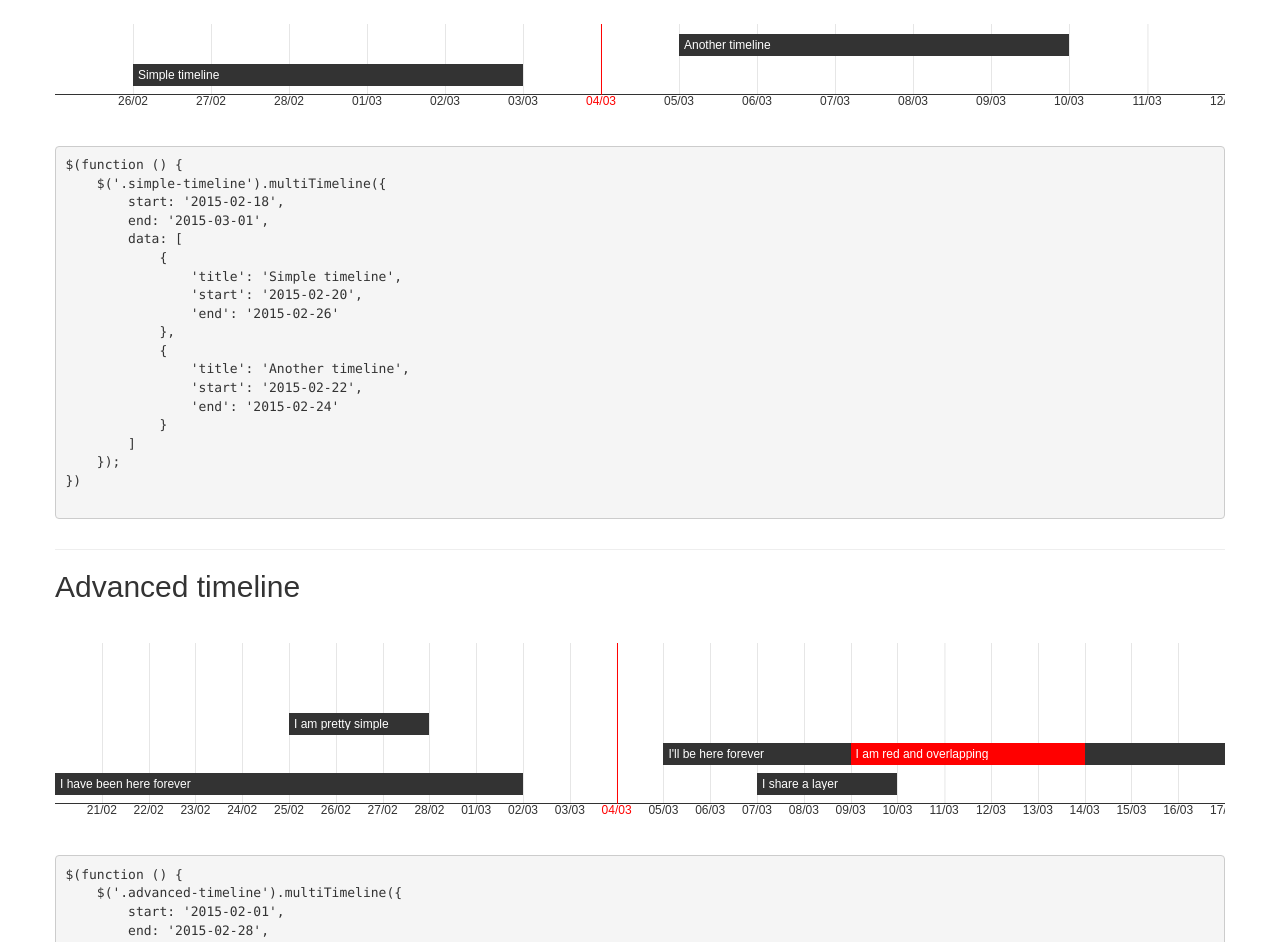
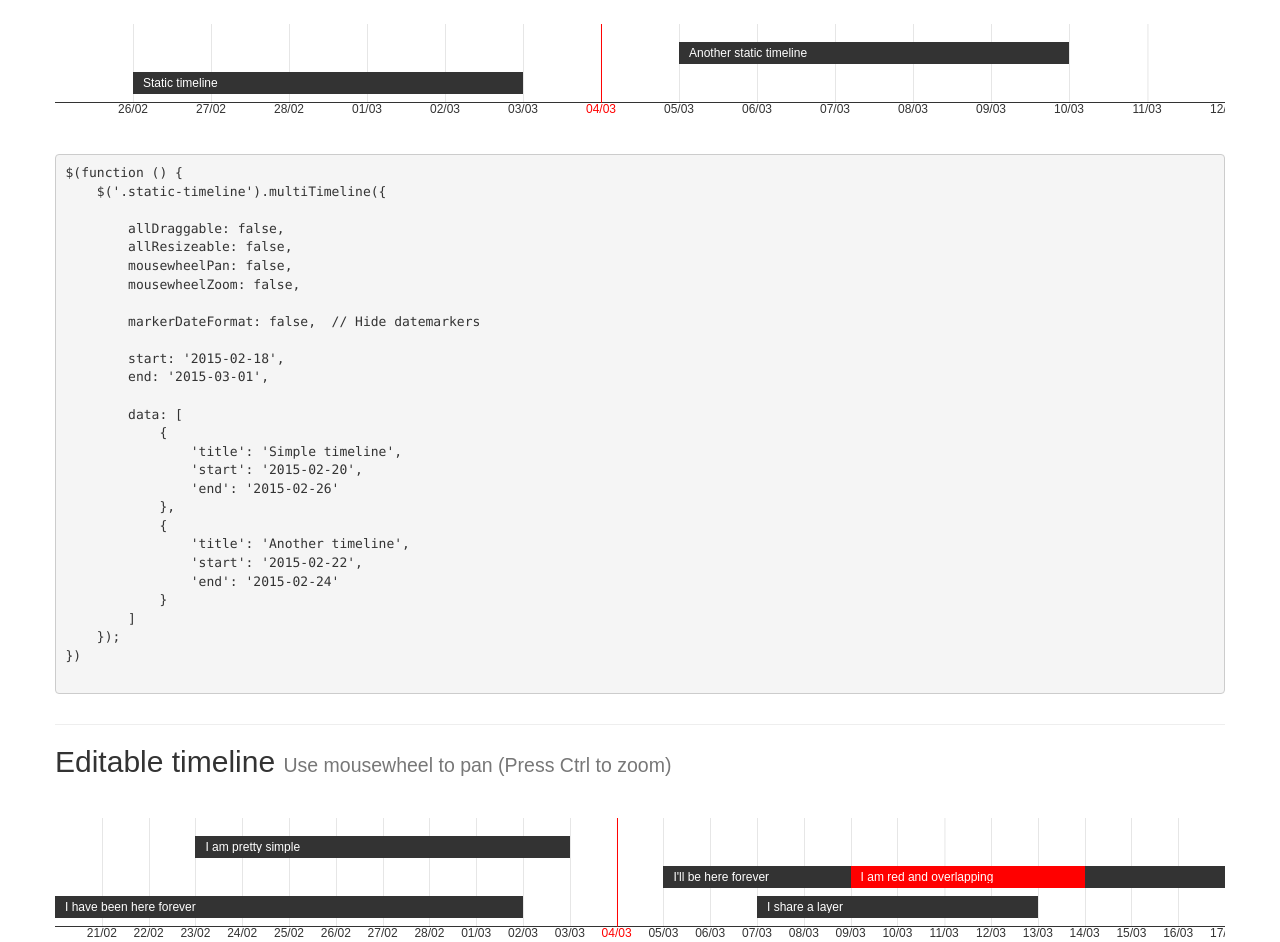
Before and after one commit to OFFLINE-GmbH/multi-timeline.js, a plain HTML site: page index.html in a window 1280 px wide. Shown: the part 380-1322 px from the top of the page. Drawn offline with nearby package versions, Linux system fonts and the light colour scheme.

Commit message:
Updated to version 1.1.1

```diff
--- a/index.html
+++ b/index.html
@@ -38,15 +38,24 @@
             <p><a href="https://github.com/OFFLINE-GmbH/multi-timeline.js" class="btn btn-primary btn-lg">View on GitHub</a></p>
         </div>
 
-        <h2>Simple timeline</h2>
+        <h2>Static timeline</h2>
 
-        <div class="simple-timeline"></div>
+        <div class="static-timeline"></div>
 
         <pre>
 $(function () {
-    $('.simple-timeline').multiTimeline({
+    $('.static-timeline').multiTimeline({
+
+        allDraggable: false,
+        allResizeable: false,
+        mousewheelPan: false,
+        mousewheelZoom: false,
+
+        markerDateFormat: false,  // Hide datemarkers
+
         start: '2015-02-18',
         end: '2015-03-01',
+
         data: [
             {
                 'title': 'Simple timeline',
@@ -65,17 +74,22 @@ $(function () {
 
         <script>
             $(function () {
-                $('.simple-timeline').multiTimeline({
+                $('.static-timeline').multiTimeline({
                     start: moment().subtract(7, 'days').format('YYYY-MM-DD'),
                     end: moment().add(7, 'days').format('YYYY-MM-DD'),
+                    allDraggable: false,
+                    allResizeable: false,
+                    markerDateFormat: false,
+                    mousewheelPan: false,
+                    mousewheelZoom: false,
                     data: [
                         {
-                            'title': 'Simple timeline',
+                            'title': 'Static timeline',
                             'start': moment().subtract(6, 'days').format('YYYY-MM-DD'),
                             'end': moment().subtract(1, 'days').format('YYYY-MM-DD')
                         },
                         {
-                            'title': 'Another timeline',
+                            'title': 'Another static timeline',
                             'start': moment().add(1, 'days').format('YYYY-MM-DD'),
                             'end': moment().add(6, 'days').format('YYYY-MM-DD')
                         }
@@ -87,12 +101,11 @@ $(function () {
     <div class="row">
         <hr/>
 
-        <h2>Advanced timeline</h2>
-
-        <div class="advanced-timeline"></div>
+        <h2>Editable timeline <small>Use mousewheel to pan (Press Ctrl to zoom)</small></h2>
+        <div class="editable-timeline"></div>
 <pre>
 $(function () {
-    $('.advanced-timeline').multiTimeline({
+    $('.editable-timeline').multiTimeline({
         start: '2015-02-01',
         end: '2015-02-28',
         data: [
@@ -129,7 +142,7 @@ $(function () {
 </pre>
         <script>
             $(function () {
-                $('.advanced-timeline').multiTimeline({
+                $('.editable-timeline').multiTimeline({
                     start: moment().subtract(12, 'days').format('YYYY-MM-DD'),
                     end: moment().add(12, 'days').format('YYYY-MM-DD'),
                     data: [
@@ -144,7 +157,7 @@ $(function () {
                         {
                             'title': 'I share a layer',
                             'start': moment().add(3, 'days').format('YYYY-MM-DD'),
-                            'end': moment().add(6, 'days').format('YYYY-MM-DD'),
+                            'end': moment().add(9, 'days').format('YYYY-MM-DD'),
                             'layer': 0
                         },
                         {
@@ -157,15 +170,15 @@ $(function () {
                         },
                         {
                             'title': 'I am pretty simple',
-                            'start': moment().subtract(7, 'days').format('YYYY-MM-DD'),
-                            'end': moment().subtract(4, 'days').format('YYYY-MM-DD')
+                            'start': moment().subtract(9, 'days').format('YYYY-MM-DD'),
+                            'end': moment().subtract(1, 'days').format('YYYY-MM-DD')
                         },
                     ]
                 });
             })
         </script>
     </div>
-    <hr/>
+    <hr>
     <div class="row">
         <h2>Timeline with controls (no mousewheel)</h2>
 
@@ -194,7 +207,9 @@ $(function () {
 &#x3C;script&#x3E;
     $(function () {
         var timeline = $('.controls-timeline').multiTimeline({
-            useMousewheel: false,
+            mousewheelZoom: false,
+            mousewheelZoom: false,
+
             start: '2015-02-01',
             end: '2015-02-28',
             zoom: 4,
@@ -224,7 +239,8 @@ $(function () {
                     zoomInControl: $('.js-zoom-in'),
                     goRightControl: $('.js-go-right'),
                     goLeftControl: $('.js-go-left'),
-                    useMousewheel: false,
+                    mousewheelPan: false,
+                    mousewheelZoom: false,
                     onZoomChange: function (newZoom) {
                         $('.js-set-zoom').val(newZoom);
                     },
```
Also changed, not shown: multi-timeline.min.css, multi-timeline.min.js.
